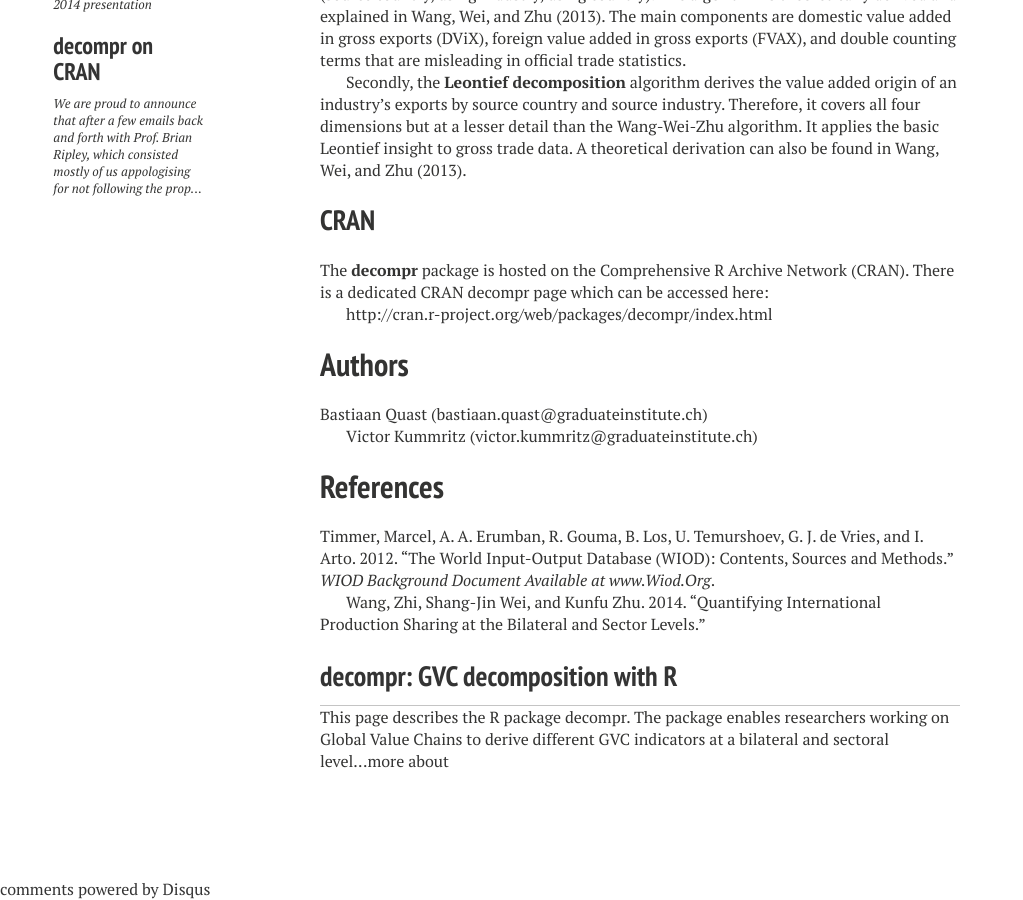
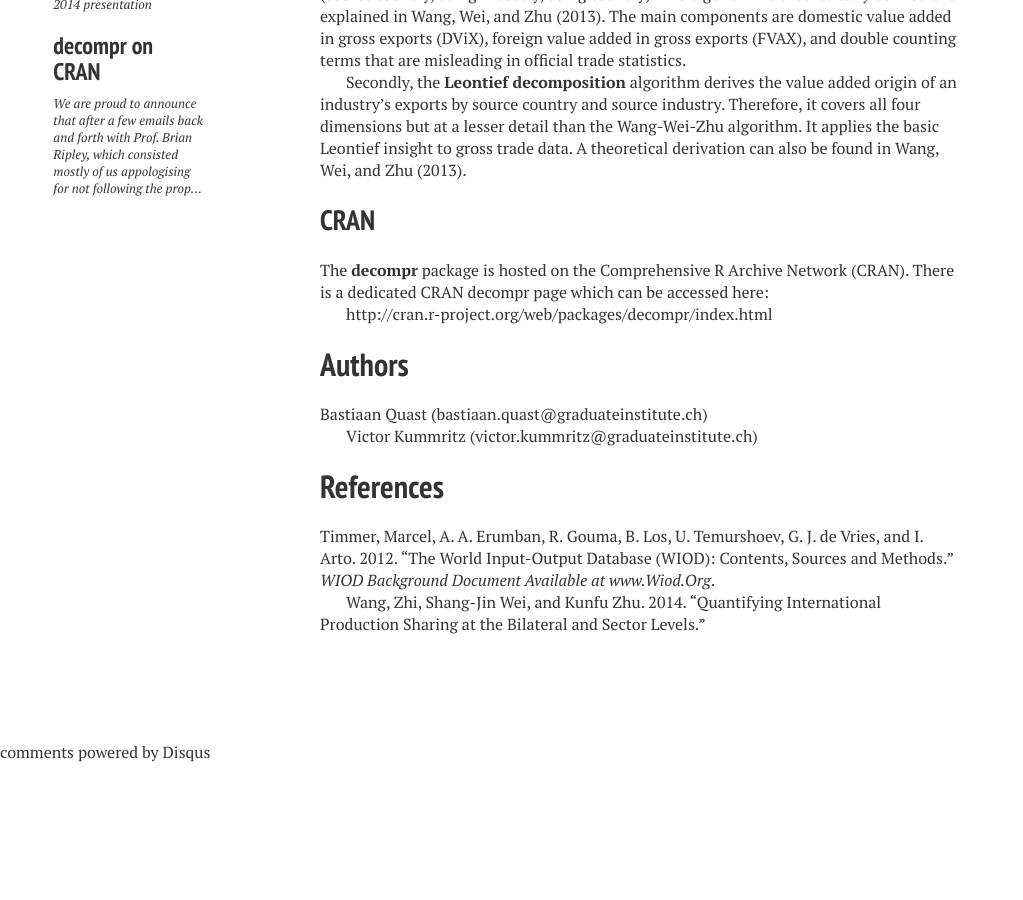
Before and after one commit to bquast/decompr, a Jekyll site: the page built from index.md, in a window 1280 px wide and 900 px high, scrolled down 821 px. Shown: the whole window, without its empty margins (0-1023 px from the left). Built offline with Jekyll 4.4.1, drawn with Linux system fonts in a browser that asks for light colours; nearby versions of some CDN libraries; comment, search, counter and statistics services are not loaded; after the commit the page ends 1584 px from its top, so only the background shows below that.

Commit message:
remove fixed text in home template

```diff
--- a/_layouts/home.html
+++ b/_layouts/home.html
@@ -46,8 +46,6 @@
   <div id="index">
     <h1>{{ page.title }}</h1>
     {{ content }}
-    <h3><a href="{{ site.url}}/about/">decompr: GVC decomposition with R</a></h3>
-	<p>This page describes the R package decompr. The package enables researchers working on Global Value Chains to derive different GVC indicators at a bilateral and sectoral level...<a href="{{ site.url}}/about/">more about</a></p>
   </div><!-- /#index -->
 </div><!-- /#main -->
 
```
